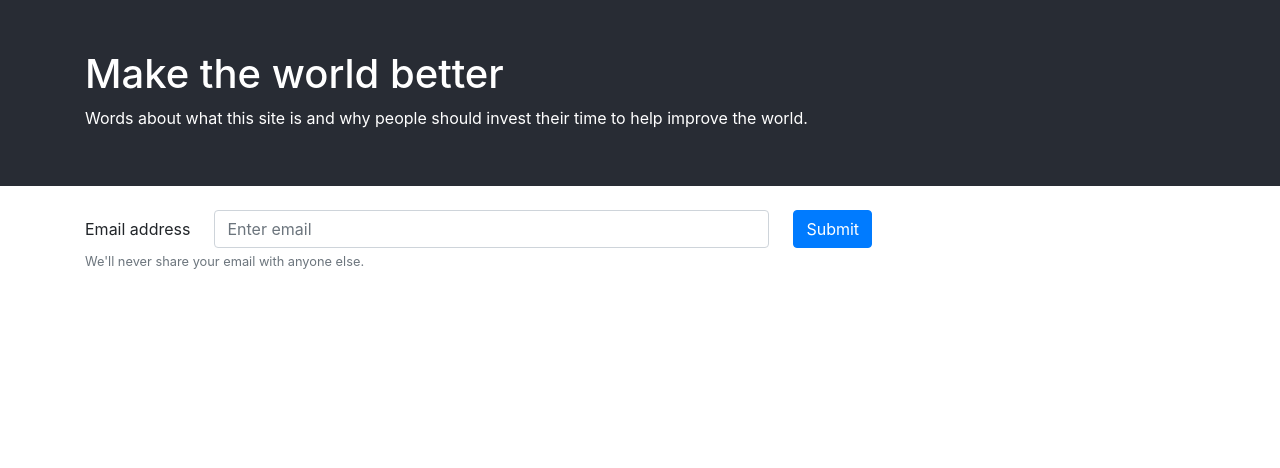
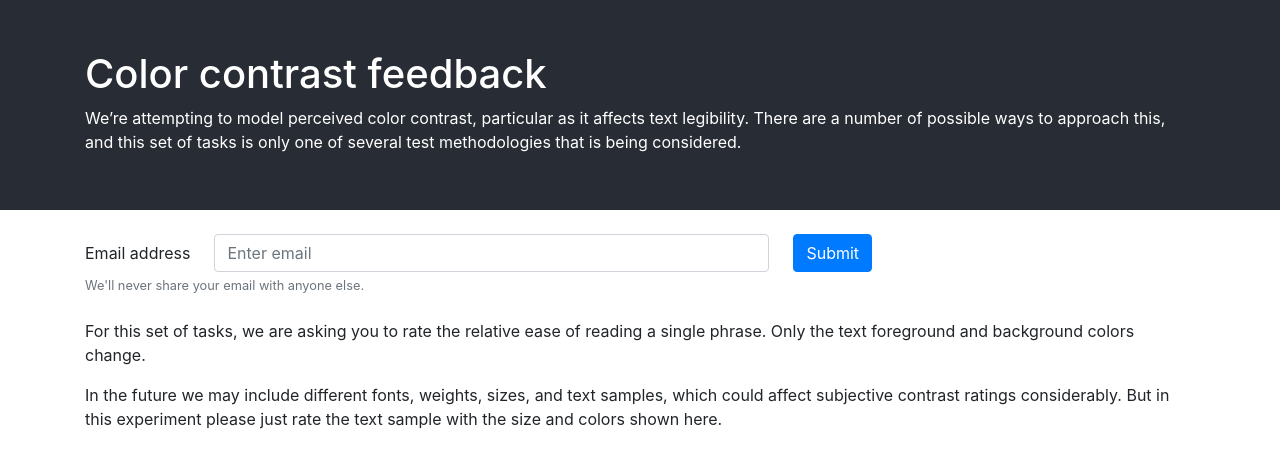
Before and after one commit to wittjeff/hackathon-xxiii-contrast, a React (Create React App) app: page / in a window 1280 px wide. Shown: the top 468 px of the page. Built offline with nearby package versions, Linux system fonts and the light colour scheme.

Commit message:
Added final copy

```diff
--- a/package.json
+++ b/package.json
@@ -4,6 +4,7 @@
   "private": true,
   "dependencies": {
     "@fortawesome/fontawesome-svg-core": "^1.2.27",
+    "@fortawesome/free-regular-svg-icons": "^5.12.1",
     "@fortawesome/free-solid-svg-icons": "^5.12.1",
     "@fortawesome/react-fontawesome": "^0.1.8",
     "@testing-library/jest-dom": "^4.2.4",
--- a/src/App.js
+++ b/src/App.js
@@ -2,6 +2,15 @@ import React from 'react';
 
 import { Helmet } from 'react-helmet';
 import { SHA3 } from 'sha3';
+
+import { FontAwesomeIcon } from '@fortawesome/react-fontawesome'
+import {
+  faGrinBeam,
+  faSmile,
+  faMeh,
+  faAngry,
+  faFrown,
+} from '@fortawesome/free-regular-svg-icons'
 
 import BackgroundColorTest from './Tests/BackgroundColorTest';
 
@@ -16,7 +25,7 @@ class App extends React.Component {
     this.state = {
       user: undefined,
       currentTest: 0,
-      totalColors: 5,
+      totalColors: 50,
       totalTests: 0,
       colorMap: [],
     };
@@ -82,7 +91,8 @@ class App extends React.Component {
 
   getEmailCollectionForm() {
     return (
-      <div>
+      <React.Fragment>
+        <div className="mb-4">
           <form className="form-inline" onSubmit={this.setUser}>
             <div className="form-group d-flex w-100">
               <label htmlFor="user-email" className="mr-4">Email address</label>
@@ -99,6 +109,11 @@ class App extends React.Component {
           </form>
           <small id="emailHelp" className="form-text text-muted">We'll never share your email with anyone else.</small>
         </div>
+        <div>
+          <p>For this set of tasks, we are asking you to rate the relative ease of reading a single phrase. Only the text foreground and background colors change.</p>
+          <p>In the future we may include different fonts, weights, sizes, and text samples, which could affect subjective contrast ratings considerably. But in this experiment please just rate the text sample with the size and colors shown here.</p>
+        </div>
+      </React.Fragment>
     );
   }
 
@@ -143,6 +158,7 @@ class App extends React.Component {
       currentTest,
       totalTests,
     } = this.state;
+    const testIsRunning = currentTest > 0 && currentTest <= totalTests;
 
     return (
       <React.Fragment>
@@ -152,17 +168,46 @@ class App extends React.Component {
         <div className="app">
           <header className="app-header">
             <div className="container">
-              <h1>Make the world better</h1>
-              <p>Words about what this site is and why people should invest their time to help improve the world.</p>
+              <h1>Color contrast feedback</h1>
+              <p>We’re attempting to model perceived color contrast, particular as it affects text legibility. There are a number of possible ways to approach this, and this set of tasks is only one of several test methodologies that is being considered.</p>
             </div>
           </header>
         </div>
         <div className="container my-4" aria-live="polite">
           {!user && this.getEmailCollectionForm()}
-          {currentTest > 0 && currentTest <= totalTests &&
-              <h2 className="h2">{`${currentTest}/${totalTests}`}</h2>
+          {testIsRunning && <h2 className="h2">{`${currentTest}/${totalTests}`}</h2>}
+          {user && this.getTest(currentTest)}
+          {testIsRunning &&
+            <table className="table my-4">
+              <tbody>
+                <tr>
+                  <td><FontAwesomeIcon icon={faGrinBeam} size="2x" /></td>
+                  <td>Strong</td>
+                  <td>Very easily legible</td>
+                </tr>
+                <tr>
+                  <td><FontAwesomeIcon icon={faSmile} size="2x" /></td>
+                  <td>Comfortable</td>
+                  <td>You could read this quite easily, with no real slow-down</td>
+                </tr>
+                <tr>
+                  <td><FontAwesomeIcon icon={faMeh} size="2x" /></td>
+                  <td>Readable with effort</td>
+                  <td>The additional effort may be subtle. Note that this slow-down is sometimes intended in everyday designs to de-emphasize secondary text.</td>
+                </tr>
+                <tr>
+                  <td><FontAwesomeIcon icon={faFrown} size="2x" /></td>
+                  <td>Too much effort</td>
+                  <td>You feel you shouldn’t have to work this hard to read anything. De-emphasis gone too far.</td>
+                </tr>
+                <tr>
+                  <td><FontAwesomeIcon icon={faAngry} size="2x" /></td>
+                  <td>Illegible</td>
+                  <td>Really can’t read it at all, or fear you might not get parts of it</td>
+                </tr>
+              </tbody>
+            </table>
           }
-          {user && this.getTest(currentTest)}
         </div>
       </React.Fragment>
     );
```
Also changed, not shown: 1 other file (tests, documents, lock files or other folders). Lines whose indentation alone changed are shown as unchanged.
